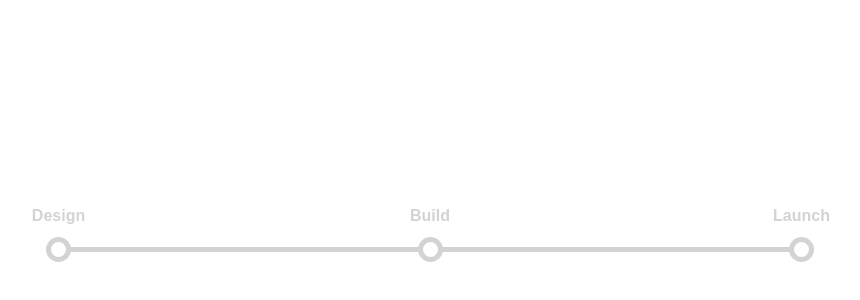
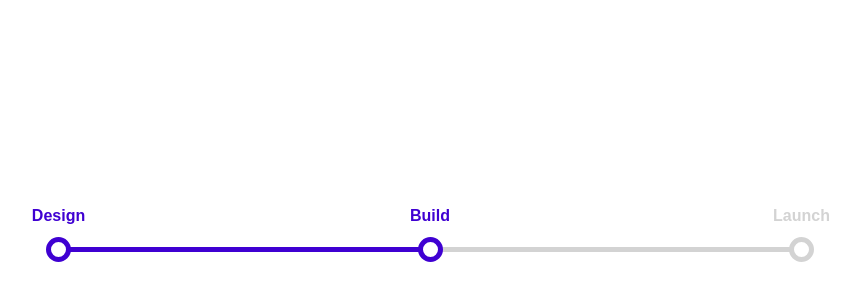
Before and after one commit to feyzo/step-progress, a React (Create React App) app: page / in a window 1280 px wide. Shown: the part 166-466 px from the top of the page, without its empty margins (210-1070 px from the left). Built offline with nearby package versions, Linux system fonts and the light colour scheme.

Commit message:
Add onClick

```diff
--- a/src/App.js
+++ b/src/App.js
@@ -14,13 +14,15 @@ class App extends Component {
   constructor(props) {
     super(props);
 
+    this.onStepChange = this.onStepChange.bind(this);
+
     this.state = {
       steps: [{
         name: 'Design',
-        complete: false
+        complete: true
       }, {
         name: 'Build',
-        complete: false
+        complete: true
       }, {
         name: 'Launch',
         complete: false
@@ -28,10 +30,17 @@ class App extends Component {
     };
   }
 
+  onStepChange(step) {
+    console.log(step);
+  }
+
   render() {
     return (
       <AppContainer>
-        <StepProgress steps={ this.state.steps }/>
+        <StepProgress
+          steps={ this.state.steps }
+          onStepChange={ this.onStepChange }
+        />
       </AppContainer>
     );
   }
--- a/src/components/Step.js
+++ b/src/components/Step.js
@@ -8,22 +8,23 @@ const colors = {
 };
 
 const StepContainer = styled.div`
-  flex: 1;
+  flex: ${(props) => props.showLine ? 1 : 0 };
   display: flex;
   flex-direction: row;
   align-items: center;
   padding-top: 30px;
 `;
 
-const LastStepContainer = styled.div`
-  align-items: center;
-  padding-top: 30px;
-`;
-
-const Button = styled.a`
+const Button = styled.button`
   position: relative;
   display: flex;
-  color: ${(props) => props.complete ? colors.complete : colors.normal };
+  color: ${(props) => props.color };
+  background: none;
+  border: none;
+  margin: 0;
+  padding: 0;
+  outline: 0;
+  cursor: pointer;
 `;
 
 const Label = styled.span`
@@ -34,6 +35,7 @@ const Label = styled.span`
   left: 50%;
   margin-left: -40px;
   font-weight: bold;
+  font-size: 16px;
   color: ${(props) => props.color};
 `;
 
@@ -44,30 +46,19 @@ const Line = styled.div`
   margin: 0 -2px;
 `;
 
-function Step({ name, complete, showLine, completeLine }) {
+function Step({ name, complete, showLine, completeLine, onClick }) {
   const stroke = complete ? colors.complete : colors.normal;
   const lineStroke = completeLine ? colors.complete : colors.normal;
 
-  if(!showLine) {
-    return (
-      <StepContainer>
-        <Button href="/" complete={ true }>
-          <Label color={stroke}>{name}</Label>
-          <Circle stroke={ stroke } />
-        </Button>
-        <Line stroke={ lineStroke } />
-      </StepContainer>
-    );
-  }
-
   return (
-      <LastStepContainer>
-        <Button href="/" complete={ false }>
-          <Label color={stroke}>{name}</Label>
-          <Circle stroke={ stroke } />
-        </Button>
-      </LastStepContainer>
-    );
+    <StepContainer showLine={showLine}>
+      <Button color={stroke} onClick={onClick} type="button">
+        <Label color={stroke}>{name}</Label>
+        <Circle stroke={ stroke } />
+      </Button>
+      { showLine && (<Line stroke={ lineStroke } />)}
+    </StepContainer>
+  );
 }
 
 export default Step;
--- a/src/components/StepProgress.js
+++ b/src/components/StepProgress.js
@@ -9,7 +9,7 @@ const Container = styled.div`
 `;
 
 function StepProgress(props) {
-  const { steps } = props;
+  const { steps, onStepChange } = props;
   const stepCount = steps.length;
 
   return (
@@ -21,9 +21,10 @@ function StepProgress(props) {
           <Step
             name={ s.name }
             complete={ s.complete }
-            showLine={ i === stepCount - 1 }
+            showLine={ i !== stepCount - 1 }
             completeLine={ next && next.complete }
             key={ s.name }
+            onClick={onStepChange.bind(null, s)}
           />)
         })
     }</Container>
```
